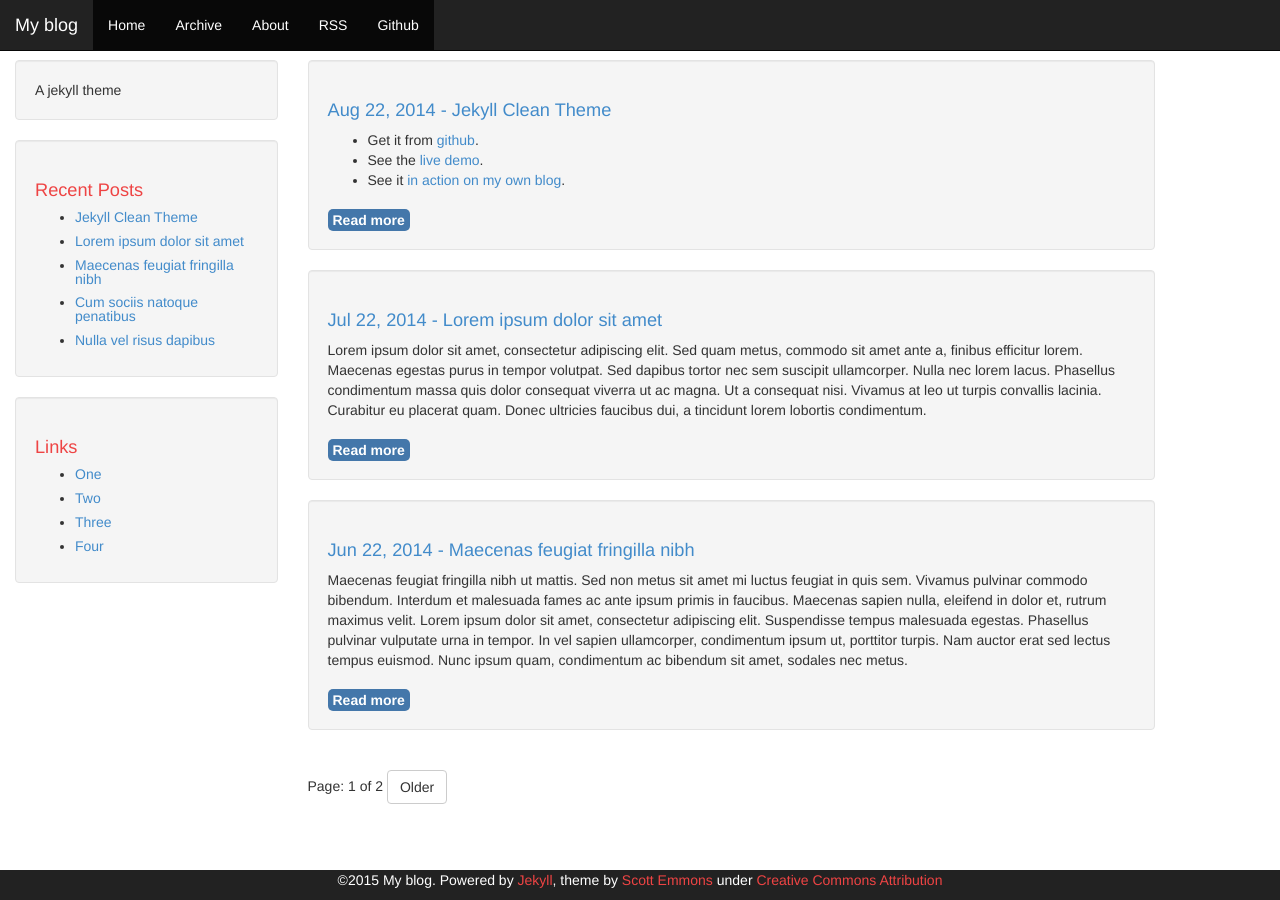
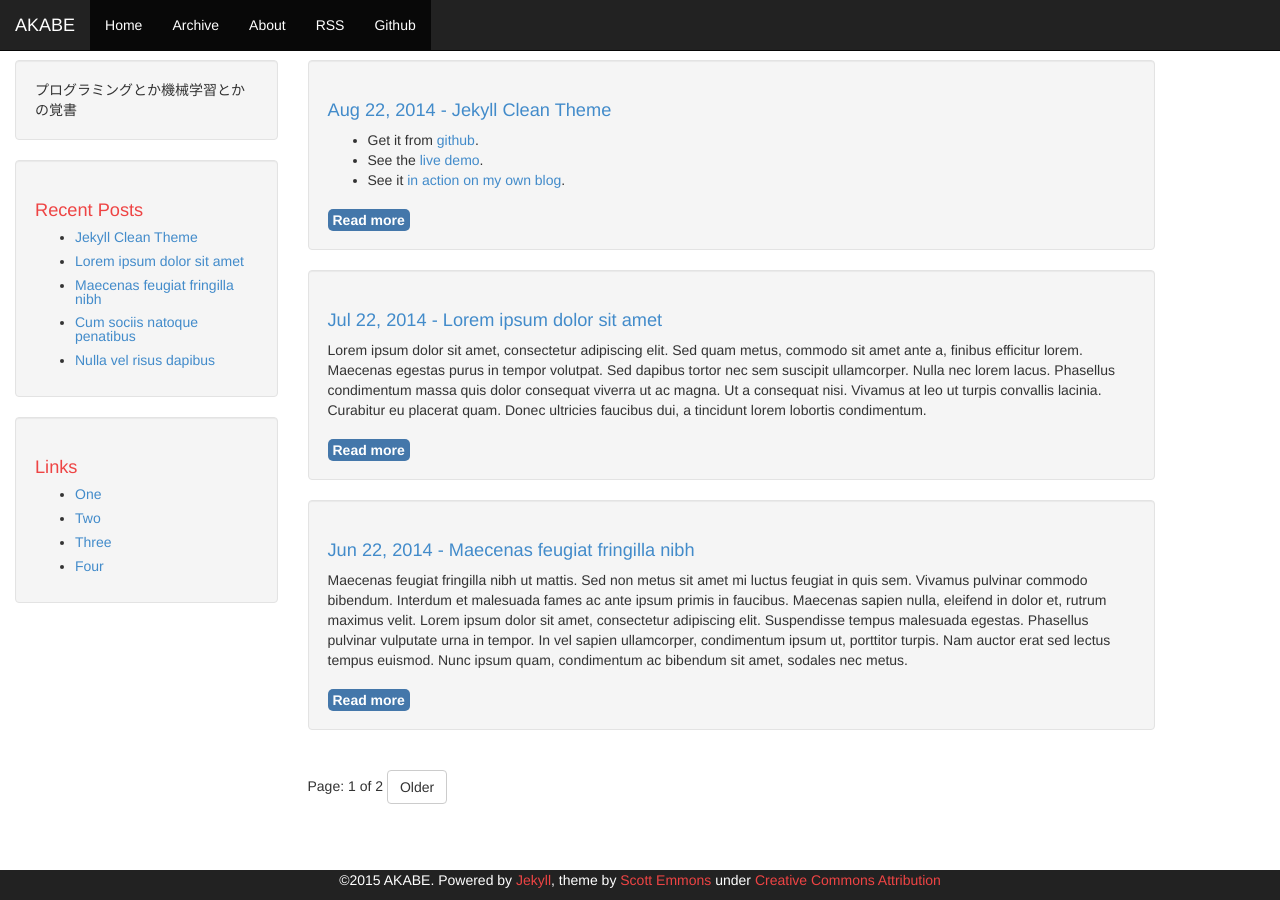
Before and after one commit to akabe/akabe.github.io, a Jekyll site: the page built from index.html, in a window 1280 px wide. Built offline with Jekyll 4.4.1, drawn with Linux system fonts in a browser that asks for light colours; Markdown is read by kramdown in place of the engine named in the settings; the list of posts is cut into pages by our own code.

Commit message:
Setup _config.yml

```diff
--- a/_config.yml
+++ b/_config.yml
@@ -1,19 +1,19 @@
 # Jekyll configuration
 
-name: My blog
-description: A jekyll theme
+name: AKABE
+description: プログラミングとか機械学習とかの覚書
 
 # url is currently only used only for the RSS feed in feed.xml
-url: http://scotte.github.io
+url: http://akabe.github.io
 
 # baseurl will often be '', but for a project page on gh-pages, it needs to
 # be the project name.
 # *** IMPORTANT: If your local "jekyll serve" throws errors change this to '' or
 #     run it like so: jekyll serve --baseurl=''
-baseurl: /jekyll-clean
+baseurl:
 
 # This can be '' to hide the Github nav button
-github: 'scotte/jekyll-clean'
+github: 'akabe'
 
 # Set this to your UA-# value, or '' to disable the block completely
 gaaccount: ''
```
